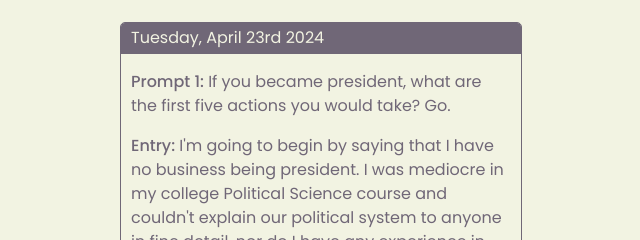
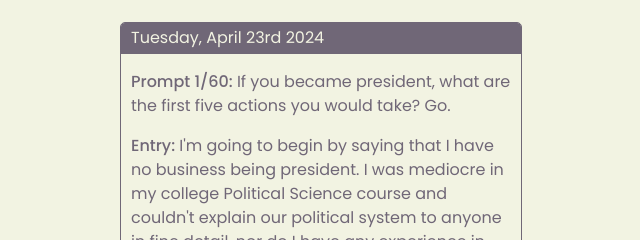
Before and after one commit to akameny/akameny.github.io, a plain HTML site: page index.html in a window 1280 px wide. Shown: the part 351-591 px from the top of the page, 319-959 px from the left. Drawn offline with Linux system fonts and the light colour scheme.

Commit message:
Update index.html

```diff
--- a/index.html
+++ b/index.html
@@ -21,7 +21,7 @@
         <article class="post">
             <div id="block"><span class="date">Tuesday, April 23rd 2024</span></div>
             <div id="paragraph">
-                <p class="title">Prompt 1:
+                <p class="title">Prompt 1/60:
                 <span class="body">If you became president, what are the first five actions you would take? Go.</span></p>
                 <p class="title">Entry:
                 <span class="body">
```
